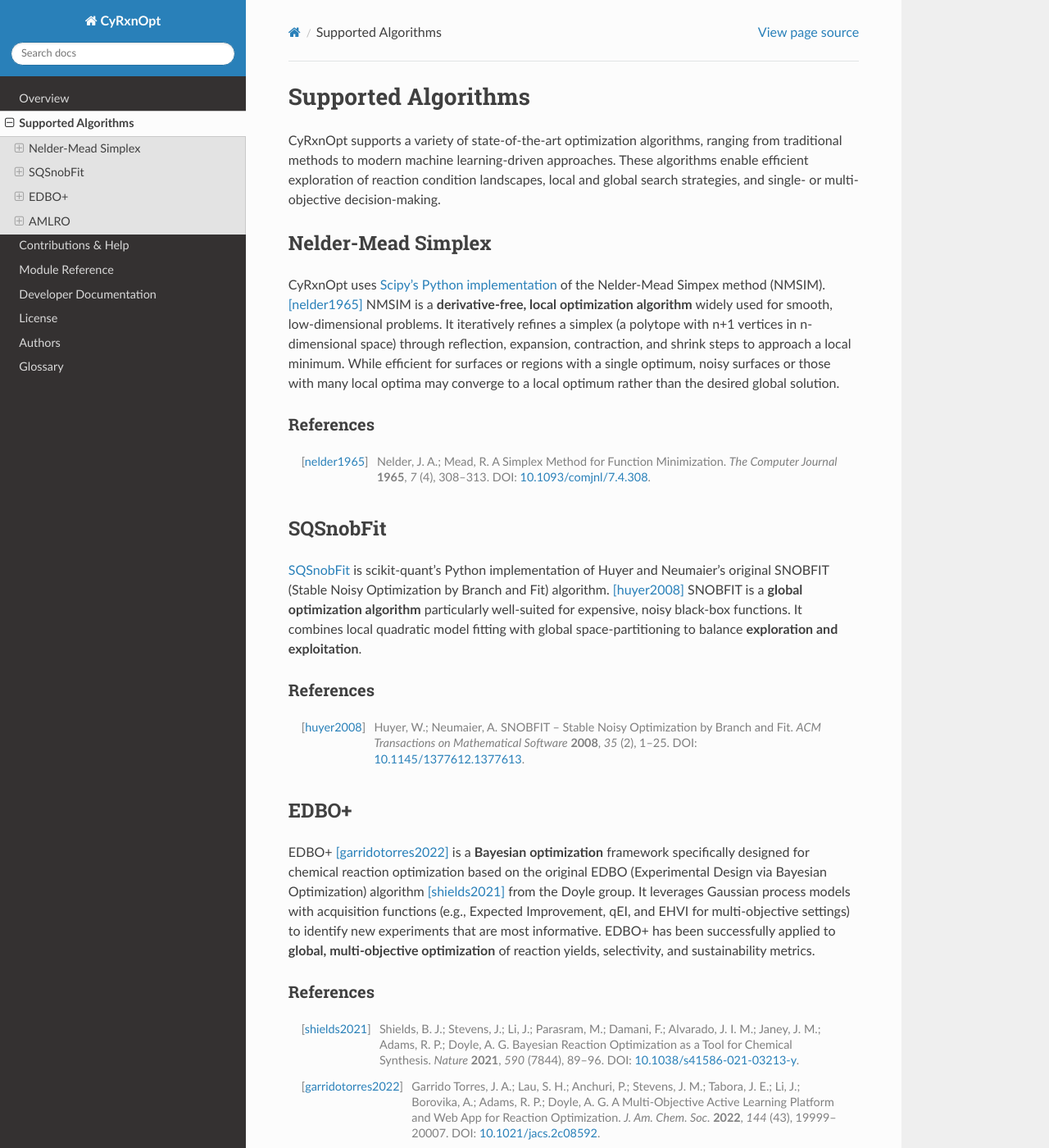
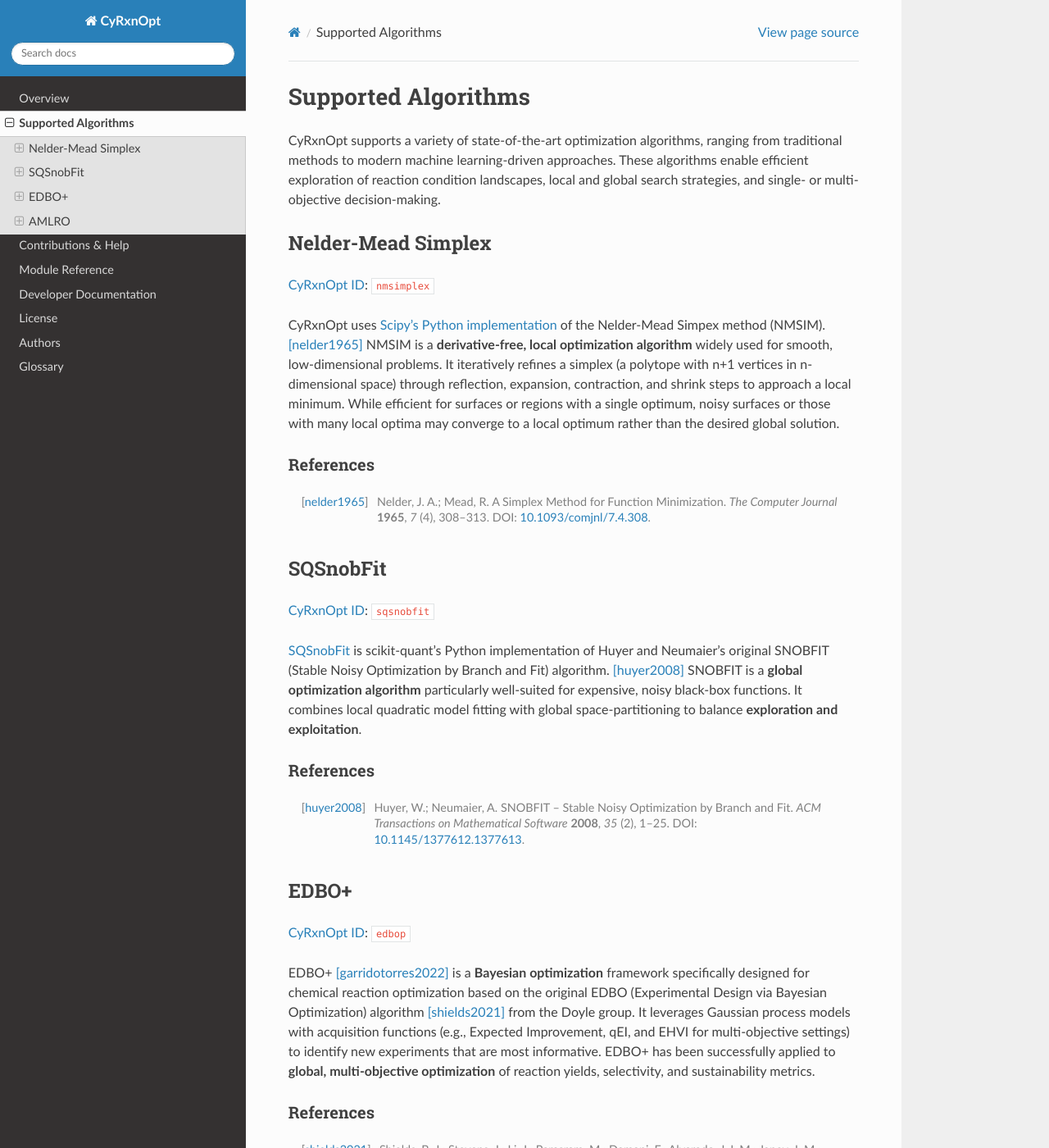
Before and after one commit to RxnRover/CyRxnOpt, a Sphinx documentation site: the page built from docs/source/supported_algorithms.rst, in a window 1280 px wide and 1400 px high. Shown: the whole window at 82% size. Built offline with Sphinx 7.4.7 and the Read the Docs theme 3.1.0, drawn with Linux system fonts in a browser that asks for light colours.

Commit message:
Added optimizer names used by CyRxnOpt for each supported optimizer and a glossary entry for 'CyRxnOpt ID' to help clarify what the entry means and how to use it [no ci]

```diff
--- a/docs/source/glossary.rst
+++ b/docs/source/glossary.rst
@@ -8,6 +8,9 @@
     budget
        A user-provided number of :term:`optimization steps <optimization step>`
        to be attempted before abandoning the :term:`optimization cycle`.
+
+    CyRxnOpt ID
+       The *exact* identifier of an optimizer to use when an optimizer name is required when calling a CyRxnOpt function.
 
     experiment
        In the context of reaction optimization, we consider an experiment to be
--- a/docs/source/supported_algorithms.rst
+++ b/docs/source/supported_algorithms.rst
@@ -10,6 +10,8 @@
 
 Nelder-Mead Simplex
 -------------------
+
+:term:`CyRxnOpt ID`: ``nmsimplex``
 
 CyRxnOpt uses `Scipy's Python implementation
 <https://docs.scipy.org/doc/scipy/reference/optimize.minimize-neldermead.html>`__
@@ -31,6 +33,8 @@
 SQSnobFit
 ---------
 
+:term:`CyRxnOpt ID`: ``sqsnobfit``
+
 `SQSnobFit <https://pypi.org/project/SQSnobFit/>`__ is scikit-quant's Python
 implementation of Huyer and Neumaier's original SNOBFIT (Stable Noisy
 Optimization by Branch and Fit) algorithm. [huyer2008]_ SNOBFIT is a **global
@@ -48,6 +52,8 @@
 
 EDBO+
 -----
+
+:term:`CyRxnOpt ID`: ``edbop``
 
 EDBO+ [garridotorres2022]_ is a **Bayesian optimization** framework specifically
 designed for chemical reaction optimization based on the original EDBO
@@ -76,6 +82,8 @@
 AMLRO
 -----
 
+:term:`CyRxnOpt ID`: ``amlro``
+
 AMLRO (Active Machine Learning Reaction Optimizer) is our **in-house active
 learning framework** designed for **reaction space optimization**. [amlro]_ It
 integrates regression models with iterative candidate selection. AMLRO is
```
